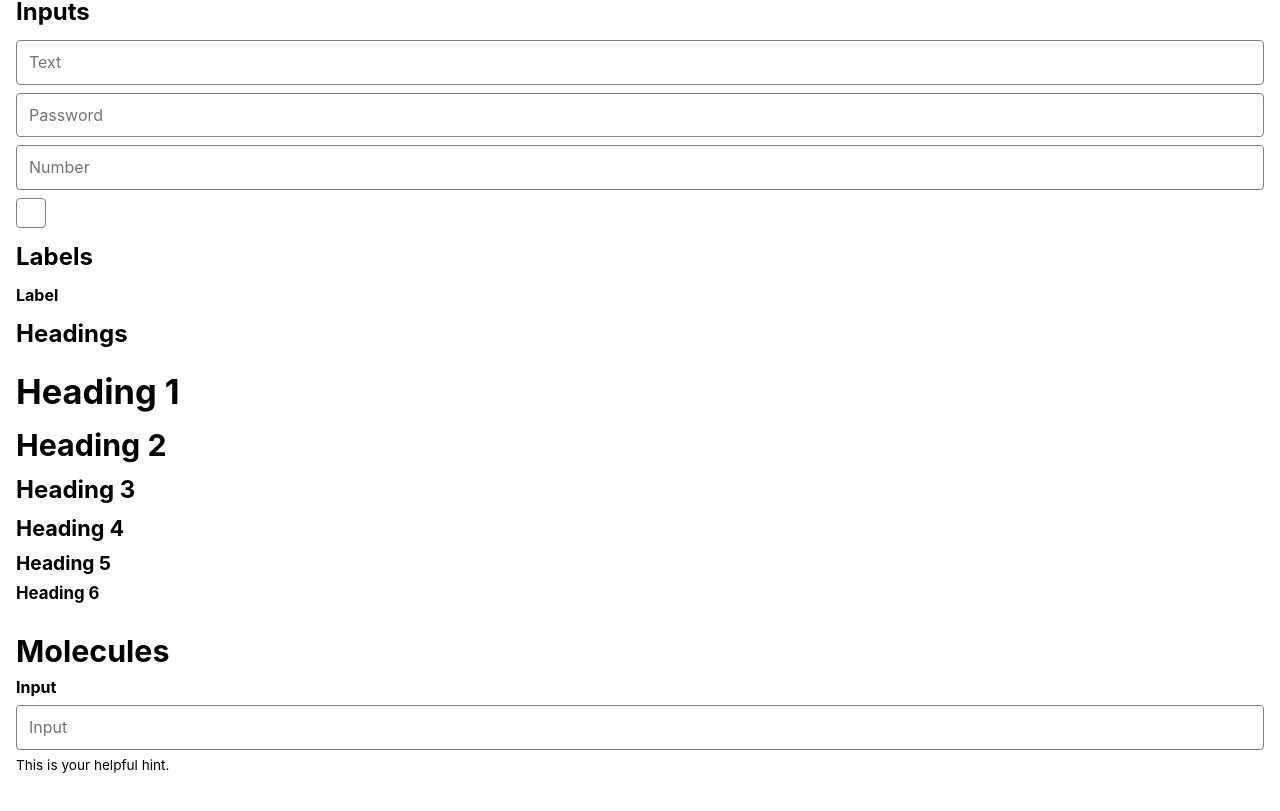
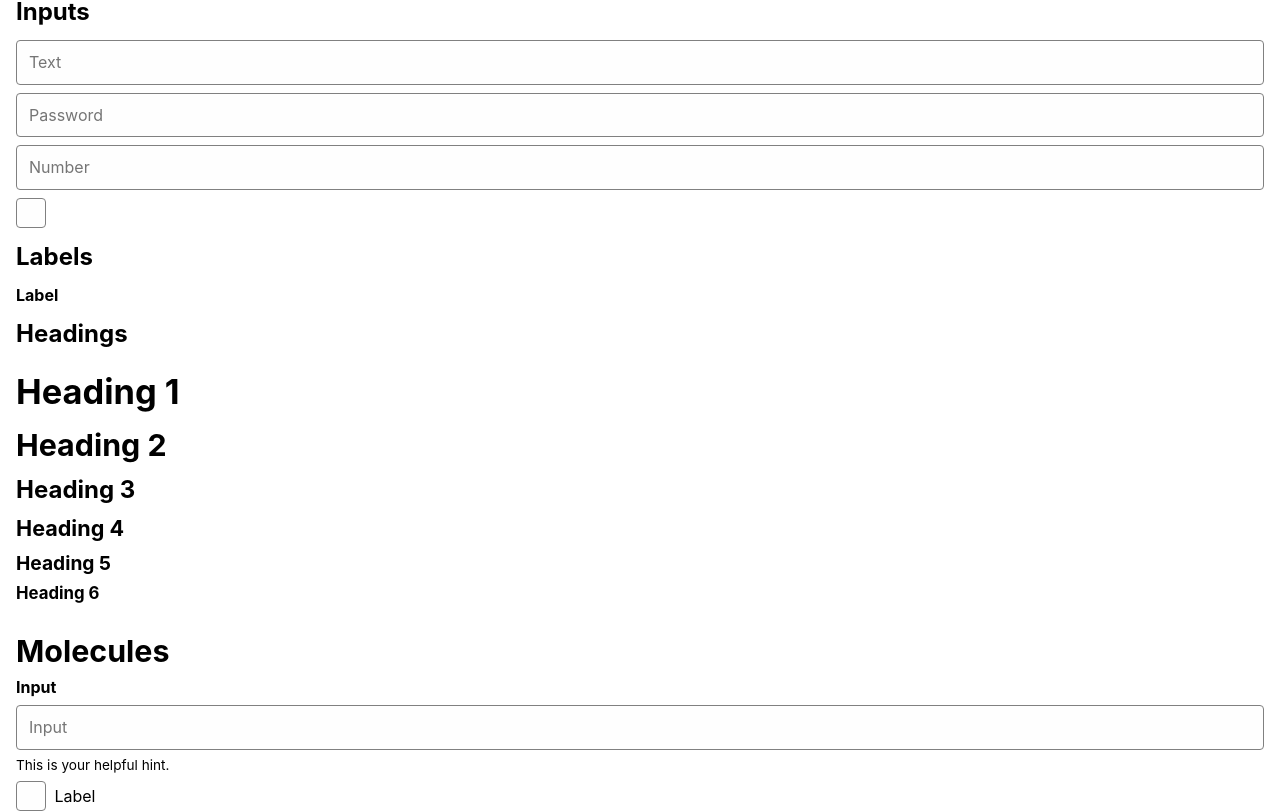
Before and after one commit to fseemann/react-design-system, a React (Create React App) app: page / in a window 1280 px wide. Shown: the part 313-1124 px from the top of the page. Before the commit the page ends 1086 px from the top, so only its background shows below. Built offline with nearby package versions, Linux system fonts and the light colour scheme.

Commit message:
add a checkbox molecule

```diff
--- /dev/null
+++ b/src/components/atoms/a-columns.css
@@ -0,0 +1,28 @@
+.a-columns {
+    --spacing: 1.5em;
+
+    display: flex;
+    flex-direction: row;
+
+    align-items: center;
+}
+
+.a-columns--is-none {
+    --spacing: 0;
+}
+
+.a-columns--is-small {
+    --spacing: 0.5em;
+}
+
+.a-columns--is-medium {
+    --spacing: 1.0em;
+}
+
+.a-columns--is-large {
+    --spacing: 1.5em;
+}
+
+.a-columns > * + * {
+    margin-left: var(--spacing);
+}
--- /dev/null
+++ b/src/components/atoms/a-columns.js
@@ -0,0 +1,32 @@
+import React, { useMemo } from 'react'
+import PropTypes from 'prop-types'
+import './a-columns.css'
+import { className } from '../utilities'
+
+export default function AColumns (props) {
+  const className = useClassName(props)
+
+  return (
+    <div className={className}>
+      {props.children}
+    </div>
+  )
+}
+
+AColumns.propTypes = {
+  spacing: PropTypes.oneOf(['small', 'medium', 'large', 'none']).isRequired
+}
+
+AColumns.defaultProps = {
+  spacing: 'medium'
+}
+
+function useClassName (props) {
+  return useMemo(
+    () => className([
+      'a-columns',
+      `a-columns--is-${props.spacing}`
+    ]),
+    [props.spacing]
+  )
+}
--- a/src/components/atoms/a-label.css
+++ b/src/components/atoms/a-label.css
@@ -1,3 +1,7 @@
 .a-label {
     font-weight: bold;
 }
+
+.a-label--is-light {
+    font-weight: normal;
+}
--- a/src/components/atoms/a-label.js
+++ b/src/components/atoms/a-label.js
@@ -1,11 +1,14 @@
-import React from 'react'
+import React, { useMemo } from 'react'
 import PropTypes from 'prop-types'
 import './a-label.css'
+import { className } from '../utilities'
 
 export default function ALabel (props) {
+  const className = useClassName(props)
+
   return (
     <label
-      className={'a-label'}
+      className={className}
       htmlFor={props.for}
     >
       {props.text}
@@ -18,6 +21,16 @@ ALabel.defaultProps = {
 }
 
 ALabel.propTypes = {
+  for: PropTypes.string.isRequired,
   text: PropTypes.string,
-  for: PropTypes.string.isRequired
+  variant: PropTypes.oneOf(['light'])
 }
+
+function useClassName (props) {
+  return useMemo(() => className([
+      'a-label',
+      props.variant && `a-label a-label--is-${props.variant}`
+    ]),
+    [props.variant]
+  )
+}
--- /dev/null
+++ b/src/components/molecules/m-checkbox.css
@@ -0,0 +1,3 @@
+.m-checkbox .a-label {
+    cursor: pointer;
+}
--- /dev/null
+++ b/src/components/molecules/m-checkbox.js
@@ -0,0 +1,33 @@
+import React from 'react'
+import PropTypes from 'prop-types'
+import AInput from '../atoms/a-input'
+import { useRandomId } from '../utilities'
+import AColumns from '../atoms/a-columns'
+import ALabel from '../atoms/a-label'
+import './m-checkbox.css'
+
+export default function MCheckbox (props) {
+  const inputId = useRandomId()
+
+  return (
+    <div className={'m-checkbox'}>
+      <AColumns spacing={'small'}>
+        <AInput
+          id={inputId}
+          name={props.name}
+          placeholder={props.placeholder}
+          type={'checkbox'}
+        />
+        <ALabel
+          variant={'light'}
+          for={inputId}
+        />
+      </AColumns>
+    </div>
+  )
+}
+
+MCheckbox.propTypes = {
+  label: PropTypes.string.isRequired,
+  name: PropTypes.string.isRequired
+}
--- a/src/components/templates/t-components.js
+++ b/src/components/templates/t-components.js
@@ -6,6 +6,7 @@ import ALabel from '../atoms/a-label'
 import AHeading from '../atoms/a-heading'
 import AStack from '../atoms/a-stack'
 import MInput from '../molecules/m-input'
+import MCheckbox from '../molecules/m-checkbox'
 
 export default function TComponents () {
   return (
@@ -108,6 +109,10 @@ export default function TComponents () {
             label={'Input'}
             hint={'This is your helpful hint.'}
           />
+          <MCheckbox
+            name={'checked'}
+            label={'Checked'}
+          />
         </AStack>
       </AStack>
     </div>
```
